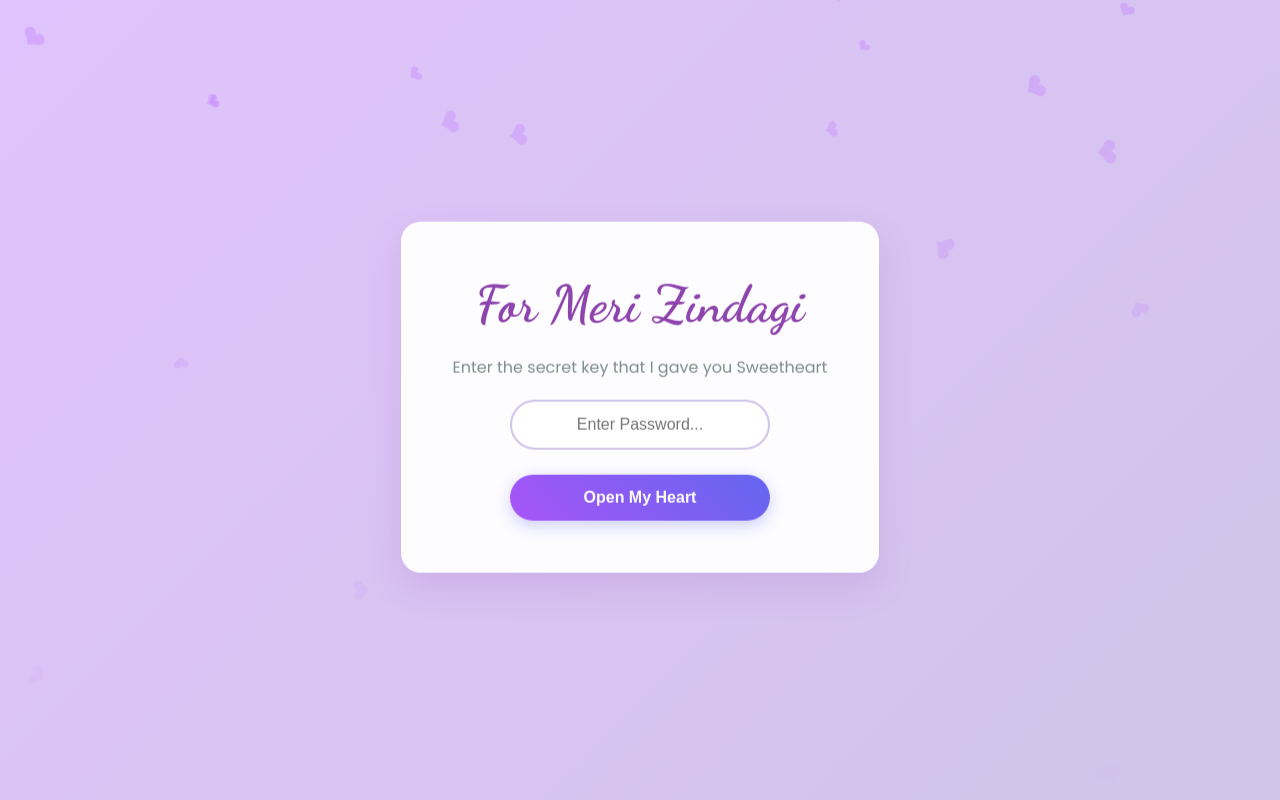
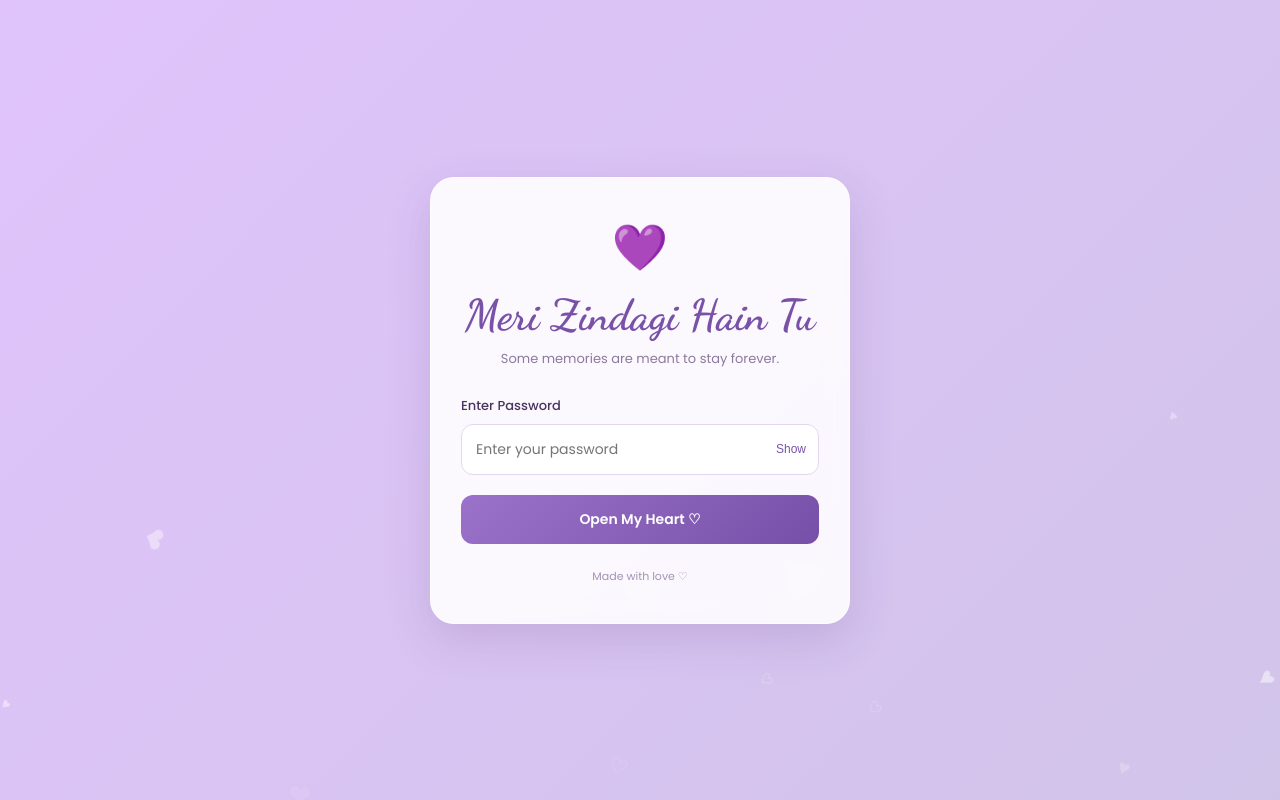
Before and after one commit to rust-ed-rad/meri-zindagi, a Flask app: page / in a window 1280 px wide. Run offline with Flask 3, Linux system fonts and the light colour scheme; some libraries are stand-ins or nearby versions.

Commit message:
Update index.html

```diff
--- a/RecallAlbum/templates/index.html
+++ b/RecallAlbum/templates/index.html
@@ -4,243 +4,271 @@
     <meta charset="UTF-8">
     <meta name="viewport" content="width=device-width, initial-scale=1.0">
     <title>Meri Zindagi Hain Tu</title>
-    <link href="https://fonts.googleapis.com/css2?family=Dancing+Script:wght@700&family=Poppins:wght@300;400&display=swap" rel="stylesheet">
+
+    <link href="https://fonts.googleapis.com/css2?family=Dancing+Script:wght@600;700&family=Poppins:wght@300;400;500;600&display=swap" rel="stylesheet">
+
     <style>
-        /* --- Basic Reset & Global Styles --- */
         * {
+            box-sizing: border-box;
             margin: 0;
             padding: 0;
-            box-sizing: border-box;
         }
 
         body {
+            min-height: 100vh;
+            display: flex;
+            justify-content: center;
+            align-items: center;
+            padding: 20px;
+            overflow: hidden;
             font-family: 'Poppins', sans-serif;
-            /* Soft Purple Gradient */
-            background: linear-gradient(135deg, #e0c3fc 0%, #d1c4e9 100%);
-            min-height: 100vh;
-            overflow-x: hidden;
-            color: #444;
+            background: linear-gradient(135deg, #e0c3fc, #d1c4e9);
+            color: #49345e;
         }
 
-        /* --- Floating Hearts Background --- */
-        .bg-hearts {
+        .hearts {
             position: fixed;
-            top: 0;
-            left: 0;
-            width: 100%;
-            height: 100%;
+            inset: 0;
+            overflow: hidden;
             pointer-events: none;
             z-index: 0;
-            overflow: hidden;
         }
 
         .heart {
             position: absolute;
-            top: -10%;
-            color: rgba(192, 119, 255, 0.4);
-            animation: fall linear infinite;
-            font-size: 20px;
+            bottom: -40px;
+            color: rgba(255, 255, 255, 0.65);
+            font-size: 22px;
+            animation: floatUp linear infinite;
         }
 
-        @keyframes fall {
-            0% { transform: translateY(0) rotate(0deg); opacity: 1; }
-            100% { transform: translateY(110vh) rotate(360deg); opacity: 0; }
+        @keyframes floatUp {
+            from {
+                transform: translateY(0) rotate(0deg);
+                opacity: 0;
+            }
+            15% {
+                opacity: 0.8;
+            }
+            to {
+                transform: translateY(-115vh) rotate(360deg);
+                opacity: 0;
+            }
         }
 
-        /* --- Password Section --- */
-        #password-section {
-            height: 100vh;
-            display: flex;
-            justify-content: center;
-            align-items: center;
-            flex-direction: column;
+        .login-card {
+            position: relative;
+            z-index: 1;
+            width: 100%;
+            max-width: 420px;
+            padding: 38px 30px;
             text-align: center;
-            position: relative;
-            z-index: 2;
+            background: rgba(255, 255, 255, 0.88);
+            border: 1px solid rgba(255, 255, 255, 0.8);
+            border-radius: 24px;
+            box-shadow: 0 15px 45px rgba(87, 53, 119, 0.16);
+            backdrop-filter: blur(10px);
         }
 
-        .lock-card {
-            background: rgba(255, 255, 255, 0.95);
-            padding: 50px;
-            border-radius: 20px;
-            box-shadow: 0 15px 35px rgba(142, 68, 173, 0.15);
-            backdrop-filter: blur(10px);
-            border: 2px solid rgba(255, 255, 255, 0.8);
-            animation: float 3s ease-in-out infinite;
+        .heart-icon {
+            font-size: 42px;
+            margin-bottom: 10px;
+            animation: heartbeat 1.5s infinite;
         }
 
-        @keyframes float {
-            0%, 100% { transform: translateY(0); }
-            50% { transform: translateY(-10px); }
+        @keyframes heartbeat {
+            0%, 100% { transform: scale(1); }
+            15% { transform: scale(1.12); }
+            30% { transform: scale(1); }
+            45% { transform: scale(1.08); }
         }
 
         h1 {
             font-family: 'Dancing Script', cursive;
-            font-size: 3.2rem;
-            color: #8e44ad;
-            margin-bottom: 20px;
+            font-size: clamp(32px, 7vw, 43px);
+            color: #7952a8;
+            margin-bottom: 8px;
         }
 
-        p {
-            color: #7f8c8d;
+        .subtitle {
+            font-size: 13px;
+            color: #8c7a9e;
+            margin-bottom: 27px;
         }
 
-        input[type="password"] {
-            padding: 14px 24px;
-            border: 2px solid #d1c4e9;
-            border-radius: 30px;
-            outline: none;
-            width: 260px;
-            text-align: center;
-            font-size: 1rem;
-            transition: 0.3s;
-            margin-top: 20px;
-            box-sizing: border-box;
+        label {
+            display: block;
+            text-align: left;
+            font-size: 13px;
+            font-weight: 500;
+            margin-bottom: 8px;
         }
 
-        input[type="password"]:focus {
-            border-color: #8e44ad;
-            width: 280px;
+        .password-wrap {
+            display: flex;
+            align-items: center;
+            border: 1px solid #e3d7ef;
+            border-radius: 12px;
+            background: white;
+            overflow: hidden;
+            transition: border-color 0.2s, box-shadow 0.2s;
         }
 
-        button {
-            margin-top: 25px;
-            padding: 14px 35px;
-            background: linear-gradient(45deg, #a855f7, #6366f1);
+        .password-wrap:focus-within {
+            border-color: #9a76c5;
+            box-shadow: 0 0 0 3px rgba(154, 118, 197, 0.13);
+        }
+
+        .password-wrap input {
+            width: 100%;
+            min-width: 0;
+            padding: 14px;
             border: none;
-            border-radius: 30px;
+            outline: none;
+            background: transparent;
+            color: #49345e;
+            font: inherit;
+            font-size: 14px;
+        }
+
+        .toggle-password {
+            flex-shrink: 0;
+            padding: 10px 12px;
+            border: none;
+            background: transparent;
+            color: #7952a8;
+            font-size: 12px;
+            cursor: pointer;
+        }
+
+        .submit-btn {
+            width: 100%;
+            padding: 14px;
+            margin-top: 20px;
+            border: none;
+            border-radius: 12px;
+            background: linear-gradient(135deg, #9b72c9, #7650a8);
             color: white;
-            font-size: 1rem;
+            font-family: inherit;
+            font-size: 14px;
             font-weight: 600;
             cursor: pointer;
             transition: transform 0.2s, box-shadow 0.2s;
-            box-shadow: 0 5px 15px rgba(99, 102, 241, 0.3);
-            width: 260px;
         }
 
-        button:hover {
-            transform: scale(1.05);
-            box-shadow: 0 8px 20px rgba(99, 102, 241, 0.4);
+        .submit-btn:hover {
+            transform: translateY(-2px);
+            box-shadow: 0 8px 18px rgba(118, 80, 168, 0.25);
         }
 
-        .error-msg {
-            color: #e74c3c;
+        .error {
             margin-top: 15px;
-            font-size: 0.9rem;
+            padding: 10px;
+            border-radius: 9px;
+            background: #fff0f1;
+            color: #bd3546;
+            font-size: 12px;
         }
 
-            /* --- Mobile: Slightly Larger Login Box --- */
-    @media (max-width: 800px) {
-        /* For Login Page */
-        #password-section {
-            width: 800px;
-            margin-left: calc(50% - 400px);
-            transform: scale(0.70);
-            transform-origin: center;
-            overflow: hidden;
+        .footer {
+            margin-top: 24px;
+            font-size: 11px;
+            color: #a393b4;
         }
 
-        /* For Gallery Page */
-        #gallery-section {
-            width: 800px;
-            margin-left: calc(50% - 400px);
-            transform: scale(0.47);
-            transform-origin: top center;
-            margin-bottom: -400px;
-            overflow: hidden;
-        }
+        @media (max-width: 480px) {
+            .login-card {
+                padding: 32px 22px;
+                border-radius: 20px;
             }
 
-        /* --- Gallery Loading Screen --- */
-#loading-screen {
-    display: none;
-    position: fixed;
-    inset: 0;
-    z-index: 9999;
-    background: linear-gradient(135deg, #e0c3fc 0%, #d1c4e9 100%);
-    justify-content: center;
-    align-items: center;
-    flex-direction: column;
-    text-align: center;
+            .subtitle {
+                font-size: 12px;
             }
-
-.loader-heart {
-    font-size: 55px;
-    animation: heartbeat 1s ease-in-out infinite;
-}
-
-.loading-text {
-    margin-top: 20px;
-    font-family: 'Dancing Script', cursive;
-    font-size: 2rem;
-    color: #8e44ad;
-}
-
-.loading-dots {
-    margin-top: 10px;
-    color: #8e44ad;
-    font-size: 20px;
-    letter-spacing: 5px;
-}
-
-@keyframes heartbeat {
-    0%, 100% { transform: scale(1); }
-    50% { transform: scale(1.2); }
         }
     </style>
 </head>
+
 <body>
 
-    <!-- Background Hearts Animation -->
-    <div class="bg-hearts" id="hearts-container"></div>
+<div class="hearts" id="hearts"></div>
 
-    <!-- Password Screen -->
-    <section id="password-section">
-        <div class="lock-card">
-            <h1>For Meri Zindagi</h1>
-            <p>Enter the secret key that I gave you Sweetheart</p>
+<main class="login-card">
+    <div class="heart-icon">💜</div>
 
-            <!--Added Form Tag For Python-->
-            <form method="POST" action="/" onsubmit="showLoading()">
-                <input type="password" name="password" placeholder="Enter Password..." required autocomplete="new-password">
-                <br>
-                <button type="submit">Open My Heart</button>
+    <h1>Meri Zindagi Hain Tu</h1>
+    <p class="subtitle">Some memories are meant to stay forever.</p>
+
+    <form action="{{ url_for('login') }}" method="POST" id="loginForm">
+        <input type="hidden" name="_csrf_token" value="{{ csrf_token() }}">
+
+        <label for="password">Enter Password</label>
+
+        <div class="password-wrap">
+            <input
+                id="password"
+                type="password"
+                name="password"
+                placeholder="Enter your password"
+                autocomplete="current-password"
+                required
+            >
+
+            <button
+                type="button"
+                class="toggle-password"
+                id="togglePassword"
+                aria-label="Show password"
+            >Show</button>
+        </div>
+
+        <button type="submit" class="submit-btn" id="submitBtn">
+            Open My Heart ♡
+        </button>
+
+        {% if error %}
+            <div class="error" role="alert">{{ error }}</div>
+        {% endif %}
     </form>
 
-            <!--Error Messege Here From Python-->
-            {% if error %}
-                <p class="error-msg">{{ error }}</p>
-            {% endif %}
-        </div>
-    </section>
-
-    <!-- Gallery Loading Screen --->
-    <div id="loading-screen">
-        <div class="loader-heart">❤️</div>
-        <div class="loading-text"></div>
-        <div class="loading-dots">•••</div>
-    </div>
+    <div class="footer">Made with love ♡</div>
+</main>
 
 <script>
-        // --- Background Hearts Generator ---
-        function createHearts() {
-            const container = document.getElementById('hearts-container');
-            for (let i = 0; i < 25; i++) {
-                const heart = document.createElement('div');
-                heart.innerHTML = '❤';
-                heart.className = 'heart';
-                heart.style.left = Math.random() * 100 + 'vw';
-                heart.style.animationDuration = Math.random() * 4 + 3 + 's';
-                heart.style.fontSize = Math.random() * 20 + 15 + 'px';
-                container.appendChild(heart);
+    // Floating hearts
+    const heartsContainer = document.getElementById("hearts");
+    const heartSymbols = ["♡", "♥", "❤"];
+
+    for (let i = 0; i < 22; i++) {
+        const heart = document.createElement("span");
+        heart.className = "heart";
+        heart.textContent = heartSymbols[
+            Math.floor(Math.random() * heartSymbols.length)
+        ];
+
+        heart.style.left = Math.random() * 100 + "%";
+        heart.style.animationDuration = (8 + Math.random() * 10) + "s";
+        heart.style.animationDelay = (Math.random() * 10) + "s";
+        heart.style.fontSize = (14 + Math.random() * 18) + "px";
+
+        heartsContainer.appendChild(heart);
     }
-        }
-        createHearts();
 
-    function showLoading() {
-        document.getElementById('password-section').style.display = 'none';
-        document.getElementById('loading-screen').style.display = 'flex';
-    }
+    // Show / hide password
+    const passwordInput = document.getElementById("password");
+    const togglePassword = document.getElementById("togglePassword");
+
+    togglePassword.addEventListener("click", () => {
+        const show = passwordInput.type === "password";
+
+        passwordInput.type = show ? "text" : "password";
+        togglePassword.textContent = show ? "Hide" : "Show";
+        togglePassword.setAttribute(
+            "aria-label",
+            show ? "Hide password" : "Show password"
+        );
+    });
 </script>
+
 </body>
 </html>
```
Lines whose indentation alone changed are shown as unchanged.
